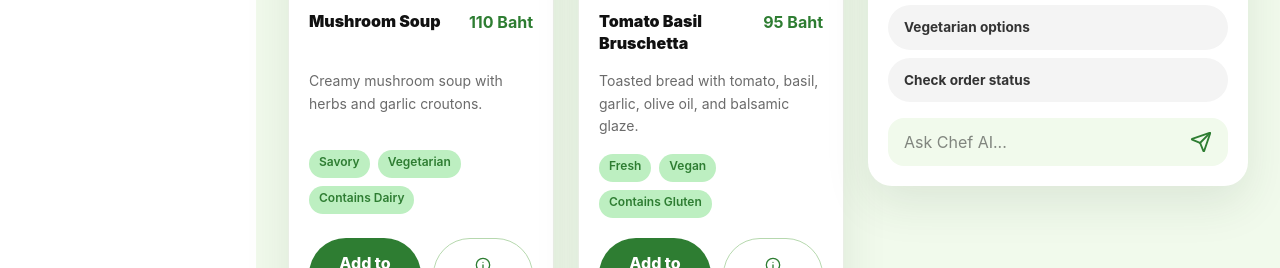
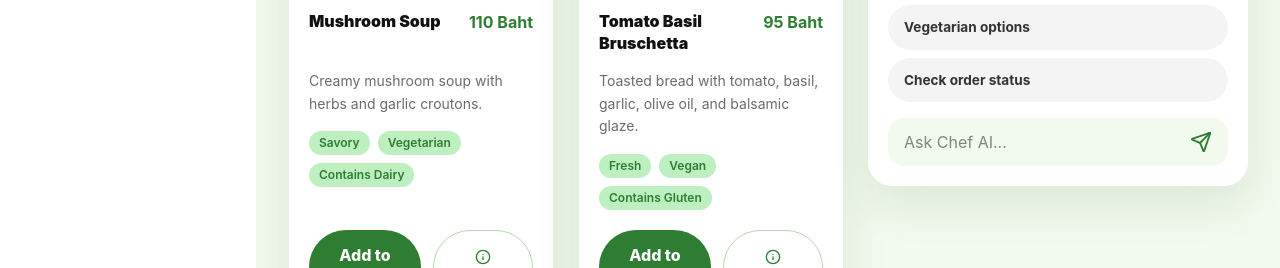
Before and after one commit to NangShuShanNa/https-github.com-nangshushanna-zanz-restaurant-chatbot, a Vue app: page /customer/menu in a window 1280 px wide. Shown: the part 646-914 px from the top of the page. Built offline with nearby package versions, Linux system fonts and the light colour scheme.

Commit message:
Reduce menu card spacing and keep tags compact

```diff
--- a/src/components/TagList.vue
+++ b/src/components/TagList.vue
@@ -10,7 +10,7 @@ const { t } = useAppState()
 </script>
 
 <template>
-  <div class="flex flex-wrap gap-2">
+  <div class="flex content-start items-start flex-wrap gap-2">
     <span
       v-for="tag in tags"
       :key="tag"
--- a/src/views/customer/CustomerMenu.vue
+++ b/src/views/customer/CustomerMenu.vue
@@ -108,8 +108,8 @@ function addSelected() {
                       <h2 class="min-h-12 font-black leading-snug">{{ item.displayName }}</h2>
                       <strong class="whitespace-nowrap text-brand">{{ item.price }} {{ t('Baht') }}</strong>
                     </div>
-                    <p class="mt-3 min-h-16 text-sm leading-relaxed text-muted">{{ item.displayDescription }}</p>
-                    <TagList class="mt-4 min-h-16" :tags="[...item.displayTasteProfiles.slice(0, 1), ...item.displayDietaryTags.slice(0, 1), ...item.displayAllergens.slice(0, 1).map(a => `Contains ${a}`)]" />
+                    <p class="mt-3 text-sm leading-relaxed text-muted">{{ item.displayDescription }}</p>
+                    <TagList class="mt-4" :tags="[...item.displayTasteProfiles.slice(0, 1), ...item.displayDietaryTags.slice(0, 1), ...item.displayAllergens.slice(0, 1).map(a => `Contains ${a}`)]" />
                   </div>
                 </button>
                 <div class="mt-auto flex items-center justify-between gap-3 px-5 pb-5">
```
